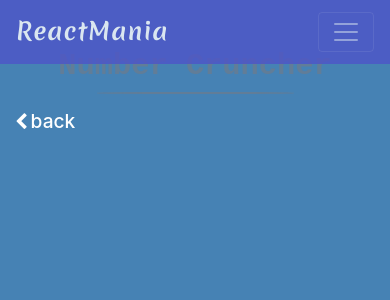
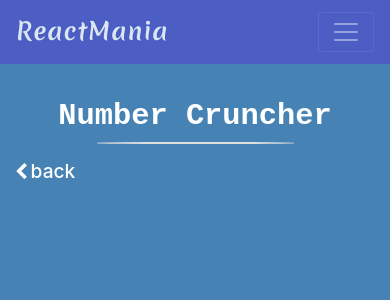
Before and after one commit to Gilpix/React-Projects, a React (Create React App) app: page /calci in a window 390 px wide. Shown: the top 300 px of the page. Built offline with nearby package versions, Linux system fonts and the light colour scheme.

Commit message:
home heading css added and smooth scroll property added to html page

```diff
--- a/src/index.css
+++ b/src/index.css
@@ -7,6 +7,10 @@
 
   /* --mainColor: rgba(73, 51, 35, 0.85);
   --mainTextColor: rgb(252, 245, 214); */
+}
+
+html {
+  scroll-behavior: smooth;
 }
 
 body {
@@ -284,17 +288,24 @@ code {
   background-repeat: no-repeat;
 }
 
+.home-heading-text {
+  padding-top: 0px !important;
+  color: rgb(97, 125, 152) !important;
+}
+
 .heading-text {
   font-size: 2.2rem;
+  padding-top: 100px;
   /* color: #222; */
   /* color: var(--mainColor); */
-  color: rgb(97, 125, 152);
+  color: #fff;
+  /* color: rgb(22, 21, 21); */
   font-family: "Courier New", Courier, monospace;
   font-weight: 900;
 }
 
 .heading-hr {
-  border: 1px solid rgb(97, 125, 152);
+  border: 1px solid rgb(222, 223, 224);
   border-radius: 30%;
   width: 20%;
   margin: 0 auto;
@@ -375,6 +386,7 @@ code {
 
   .heading-text {
     font-size: 1.9rem;
+    padding-top: 50px;
     font-family: "Courier New", Courier, monospace;
     font-weight: 900;
   }
```
